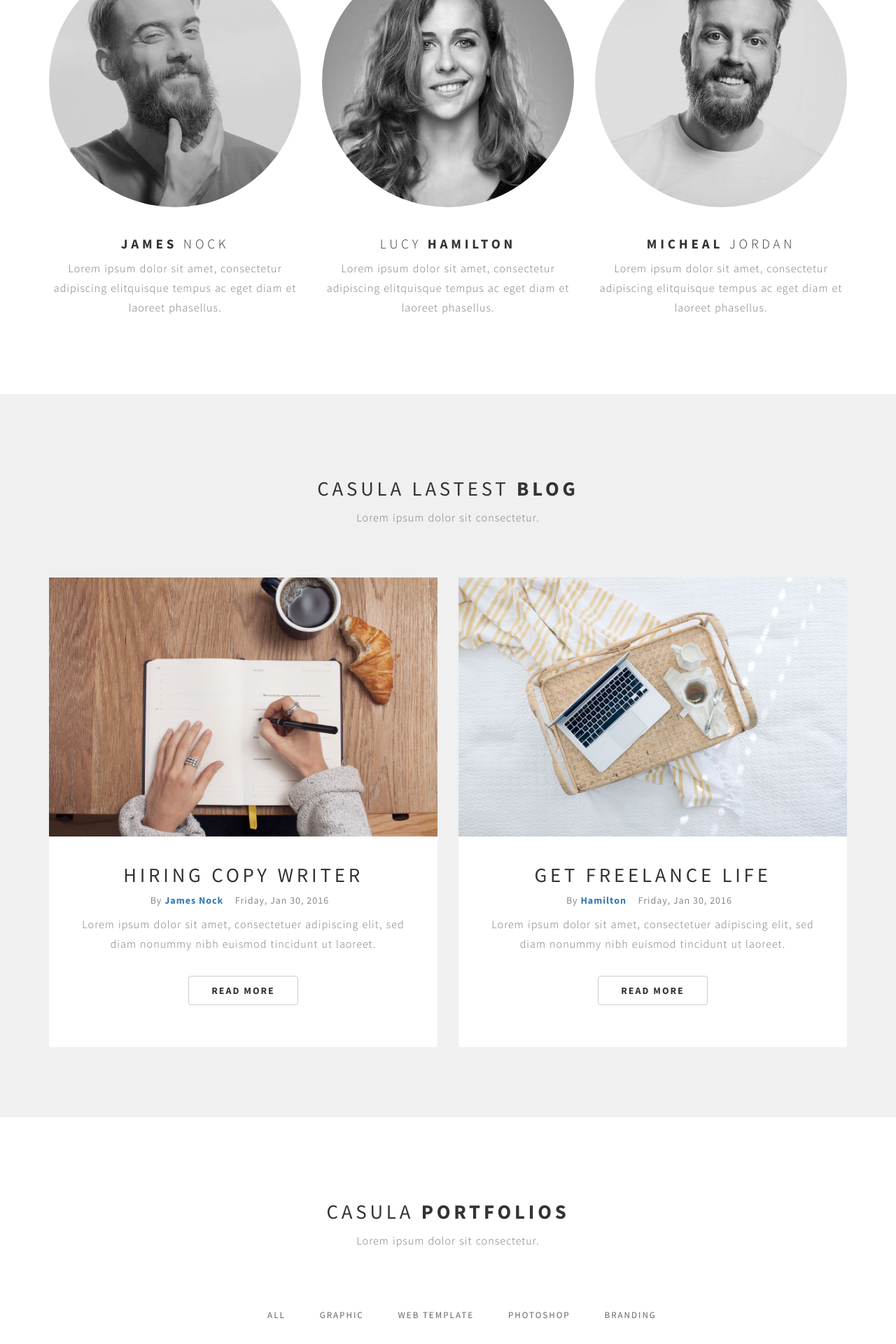
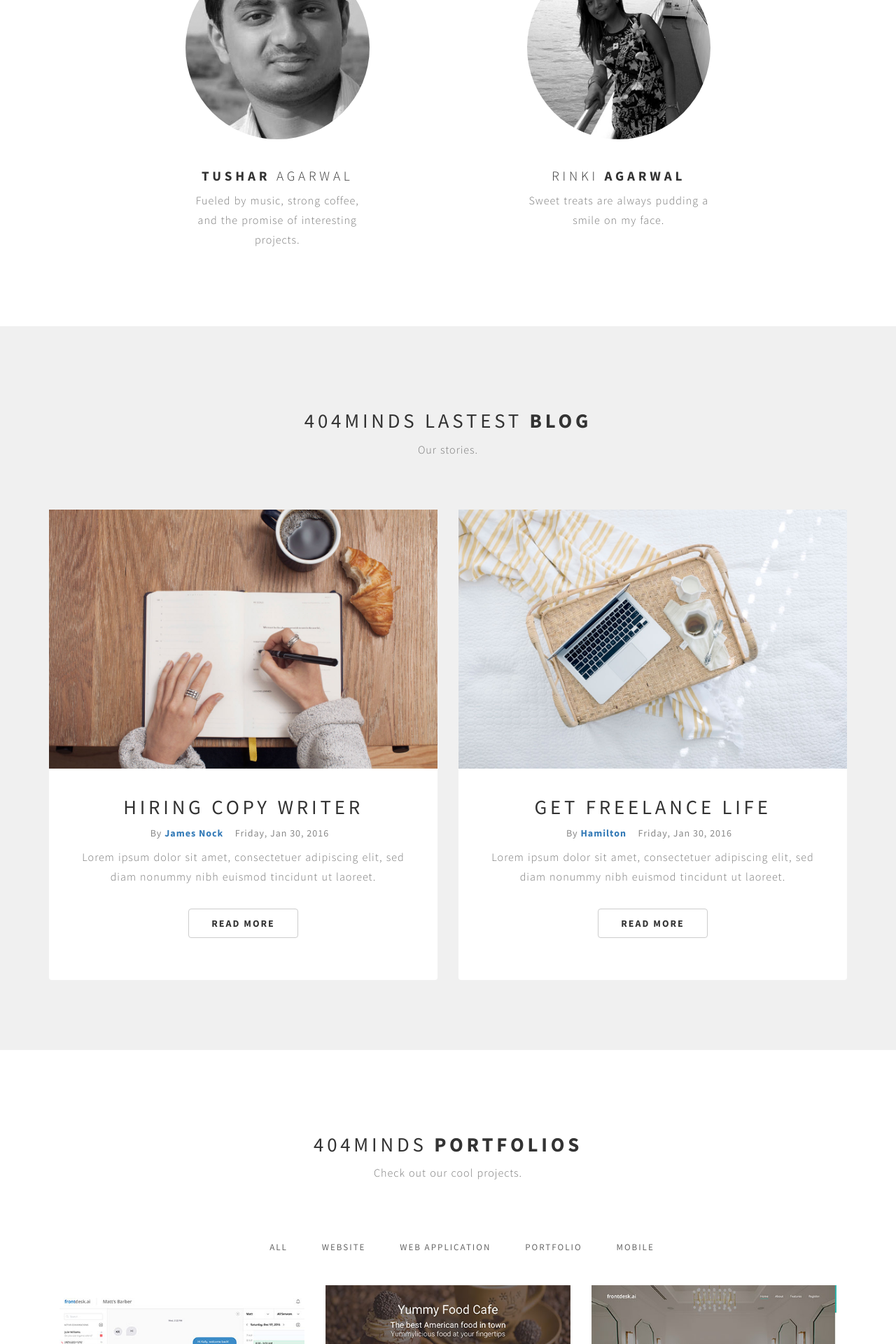
Before and after one commit to 404minds/website, a PHP site: page / in a window 1280 px wide. Shown: the part 1560-3480 px from the top of the page at 70% size. Run offline with PHP 8.4, Linux system fonts and the light colour scheme.

Commit message:
add content

```diff
--- a/public/css/style.css
+++ b/public/css/style.css
@@ -154,7 +154,6 @@ footer,
   font-size: 28px;
   font-weight: 300;
   letter-spacing: 2px;
-  text-transform: uppercase;
   line-height: 45px;
   margin: 0;
 }
@@ -728,6 +727,10 @@ footer,
   background: #444;
 }
 
+#contact textarea {
+  resize: vertical;
+}
+
 
 
 /* footer section */
--- a/public/index.html
+++ b/public/index.html
@@ -5,12 +5,13 @@
 	<meta charset="utf-8">
 	<meta http-equiv="X-UA-Compatible" content="IE=Edge">
 	<meta name="viewport" content="width=device-width, initial-scale=1">
-	<meta name="keywords" content="">
-	<meta name="description" content="">
+	<meta name="description" content="Web development and user experience consultancy specializing in targeted, rapid and standards based development. Based in Bangalore, India.">
+  <meta name="keywords" content="web development, web design, frontend, mobile applications, utility apps, react, android">
+  <meta name="author" content="Tushar Agarwal">
 
 	<!-- Site title
    ================================================== -->
-	<title>Casula - Responsive Business Template</title>
+	<title>Web development, responsive design, mobile development by 404 Minds</title>
 
 	<!-- Bootstrap CSS
    ================================================== -->
@@ -54,22 +55,22 @@
         <span class="icon icon-bar"></span>
         <span class="icon icon-bar"></span>
       </button>
-      <a href="index.html" class="navbar-brand">Ca<strong>sula</strong>.</a>
+      <a href="index.html" class="navbar-brand">404<strong>Minds</strong></a>
     </div>
     <div class="collapse navbar-collapse">
       <ul class="nav navbar-nav navbar-right">
         <li><a href="#home" class="smoothScroll">Home</a></li>
-        <li class="dropdown">
+        <!-- <li class="dropdown">
           <a href="#" class="dropdown-toggle" data-toggle="dropdown">PAGES <i class="caret"></i></a>
             <ul class="dropdown-menu dropdown-menu-left" role="menu" aria-labelledby="dLabel">
               <li><a href="404.html">404 page</a></li>
               <li><a href="comingsoon.html">Coming Soon</a></li>
               <li><a href="pricing.html">Pricing</a></li>
             </ul>
-        </li>
+        </li> -->
         <li><a href="#about" class="smoothScroll">About</a></li>
         <li><a href="#team" class="smoothScroll">Team</a></li>
-        <li><a href="#blog" class="smoothScroll">Blog</a></li>
+        <!-- <li><a href="#blog" class="smoothScroll">Blog</a></li> -->
         <li><a href="#portfolio" class="smoothScroll">Portfolio</a></li>
         <li><a href="#contact" class="smoothScroll">Contact</a></li>
       </ul>
@@ -87,8 +88,8 @@
 			<div class="col-md-offset-3 col-md-6 col-sm-offset-1 col-sm-10">
           <div class="home-thumb">
               <div class="home-item">
-                <h1 class="wow fadeIn" data-wow-delay="1.6s">hello, <strong>we are Casula</strong></h1>
-                <h3 class="wow fadeInUp" data-wow-delay="1.9s">Professinal Creative Studio</h3>
+                <h1 class="wow fadeIn" data-wow-delay="0.8s">hello, <strong>we are 404Minds</strong></h1>
+                <h3 class="wow fadeInUp" data-wow-delay="1.2s">Web Development Studio</h3>
               </div>
           </div>
 			</div>
@@ -106,7 +107,9 @@
       <div class="col-md-4 col-sm-10">
           <div class="wow fadeInUp section-title" data-wow-delay="0.6s">
             <h1>ABOUT US</h1>
-            <p>Lorem ipsum dolor sit amet, consectetur adipiscing elitquisque tempus ac eget diam et laoreet phasellus.</p>
+            <p>
+              We are a web application development team with a lean and jargon-free approach to creating great products.
+            </p>
           </div>
       </div>
 
@@ -116,7 +119,7 @@
              <span><i class="fa fa-laptop"></i></span>
           </div>
           <h2><strong>Responsive</strong> Design</h2>
-          <p>Lorem ipsum dolor sit amet, consectetur adipiscing elitquisque tempus ac eget diam et laoreet phasellus.</p>
+          <p>Make your websites accessible through varied mobile platforms, such as smartphones/tablets, and enhance customer base.</p>
         </div>
       </div>
 
@@ -126,7 +129,7 @@
             <span><i class="fa fa-clone"></i></span>
           </div>
           <h2>Pefect <strong>Pixel</strong></h2>
-          <p>Lorem ipsum dolor sit amet, consectetur adipiscing elitquisque tempus ac eget diam et laoreet phasellus.</p>
+          <p>We convert your design into hand coded, pixel perfect, cross browser compatible and W3C compliant HTML/CSS markup.</p>
         </div>
       </div>
 
@@ -143,63 +146,45 @@
       <div class="col-md-offset-3 col-md-6 col-sm-offset-1 col-sm-10">
           <div class="wow fadeInUp section-title" data-wow-delay="0.6s">
             <h1>OUR <strong>CREATIVE</strong> PEOPLE</h1>
-            <p>Lorem ipsum dolor sit consectetur.</p>
+            <p>Small team. Huge scale.</p>
           </div>
       </div>
 
       <div class="clearfix"></div>
 
-      <div class="col-md-4 col-sm-4 wow fadeInUp" data-wow-delay="1s">
+      <div class="col-md-3 col-sm-3 col-sm-offset-2 wow fadeInUp" data-wow-delay="1s">
           <div class="team-thumb">
             <img src="images/team-img1.jpg" class="img-responsive img-circle" alt="Team">
               <div class="team-overlay">
                 <div class="team-item">
-                  <h2>Designer</h2>
+                  <h2>Developer</h2>
                     <ul class="social-icon">
-                      <li><a href="#" class="fa fa-facebook"></a></li>
-                      <li><a href="#" class="fa fa-twitter"></a></li>
+                      <li><a href="https://www.linkedin.com/in/niftytushar" target="_blank" class="fa fa-linkedin"></a></li>
+                      <li><a href="https://twitter.com/niftytushar" target="_blank" class="fa fa-twitter"></a></li>
                    </ul>
                 </div>
               </div>
           </div>
 
-        <h2><strong>JAMES</strong> NOCK</h2>
-        <p>Lorem ipsum dolor sit amet, consectetur adipiscing elitquisque tempus ac eget diam et laoreet phasellus.</p>
+        <h2><strong>Tushar</strong> Agarwal</h2>
+        <p>Fueled by music, strong coffee, and the promise of interesting projects.</p>
       </div>
 
-      <div class="col-md-4 col-sm-4 wow fadeInUp" data-wow-delay="1.6s">
+      <div class="col-md-3 col-sm-3 col-sm-offset-2 wow fadeInUp" data-wow-delay="1.6s">
           <div class="team-thumb">
             <img src="images/team-img2.jpg" class="img-responsive img-circle" alt="Team">
               <div class="team-overlay">
                 <div class="team-item">
-                  <h2>Accountant</h2>
+                  <h2>Developer</h2>
                     <ul class="social-icon">
-                      <li><a href="#" class="fa fa-linkedin"></a></li>
+                      <li><a href="https://www.linkedin.com/in/niftyrinki" class="fa fa-linkedin"></a></li>
                    </ul>
                 </div>
               </div>
           </div>
 
-        <h2>LUCY <strong>HAMILTON</strong></h2>
-        <p>Lorem ipsum dolor sit amet, consectetur adipiscing elitquisque tempus ac eget diam et laoreet phasellus.</p>
-      </div>
-
-      <div class="col-md-4 col-sm-4 wow fadeInUp" data-wow-delay="1.9s">
-          <div class="team-thumb">
-            <img src="images/team-img3.jpg" class="img-responsive img-circle" alt="Team">
-              <div class="team-overlay">
-                <div class="team-item">
-                  <h2>Developer</h2>
-                    <ul class="social-icon">
-                      <li><a href="#" class="fa fa-facebook"></a></li>
-                      <li><a href="#" class="fa fa-twitter"></a></li>
-                   </ul>
-                </div>
-              </div>
-          </div>
-
-        <h2><strong>MICHEAL</strong> JORDAN</h2>
-        <p>Lorem ipsum dolor sit amet, consectetur adipiscing elitquisque tempus ac eget diam et laoreet phasellus.</p>
+        <h2>Rinki <strong>Agarwal</strong></h2>
+        <p>Sweet treats are always pudding a smile on my face.</p>
       </div>
 
     </div>
@@ -214,8 +199,8 @@
 
       <div class="col-md-offset-3 col-md-6 col-sm-offset-1 col-sm-10">
           <div class="wow fadeInUp section-title" data-wow-delay="0.6s">
-            <h1>CASULA LASTEST <strong>BLOG</strong></h1>
-            <p>Lorem ipsum dolor sit consectetur.</p>
+            <h1>404Minds LASTEST <strong>BLOG</strong></h1>
+            <p>Our stories.</p>
           </div>
       </div>
 
@@ -263,8 +248,8 @@
 
         <div class="col-md-offset-3 col-md-6 col-sm-offset-1 col-sm-10">
           <div class="wow fadeInUp section-title" data-wow-delay="0.6s">
-            <h1>CASULA <strong>PORTFOLIOS</strong></h1>
-            <p>Lorem ipsum dolor sit consectetur.</p>
+            <h1>404Minds <strong>PORTFOLIOS</strong></h1>
+            <p>Check out our cool projects.</p>
           </div>
         </div>
 
@@ -277,23 +262,23 @@
 
                   <ul class="filter-wrapper clearfix">
                            <li><a href="#" data-filter="*" class="selected opc-main-bg">All</a></li>
-                           <li><a href="#" class="opc-main-bg" data-filter=".graphic">Graphic</a></li>
-                           <li><a href="#" class="opc-main-bg" data-filter=".template">Web template</a></li>
-                           <li><a href="#" class="opc-main-bg" data-filter=".photoshop">Photoshop</a></li>
-                        <li><a href="#" class="opc-main-bg" data-filter=".branding">Branding</a></li>
+                           <li><a href="#" class="opc-main-bg" data-filter=".website">Website</a></li>
+                           <li><a href="#" class="opc-main-bg" data-filter=".webapp">Web Application</a></li>
+                           <li><a href="#" class="opc-main-bg" data-filter=".portfolio">Portfolio</a></li>
+                        <li><a href="#" class="opc-main-bg" data-filter=".mobile">Mobile</a></li>
                         </ul>
 
                         <!-- iso box section -->
                         <div class="iso-box-section wow fadeInUp" data-wow-delay="1s">
                            <div class="iso-box-wrapper col4-iso-box">
 
-                              <div class="iso-box graphic photoshop branding col-md-4 col-sm-6">
+                              <div class="iso-box website webapp col-md-4 col-sm-6">
                                  <div class="portfolio-thumb">
                                   <a href="single-project.html">
-                                    <img src="images/portfolio-img1.jpg" class="img-responsive" alt="Portfolio">
+                                    <img src="images/portfolio-img1.jpg" class="img-responsive" alt="Frontdesk.ai - Trainer">
                                        <div class="portfolio-overlay">
                                           <div class="portfolio-item">
-                                              <h2>Project Name</h2>
+                                              <h2>Frontdesk.ai - Trainer</h2>
                                               <p>Lorem ipsum dolor sit consectetur.</p>
                                           </div>
                                        </div>
@@ -301,13 +286,13 @@
                                  </div>
                               </div>
 
-                              <div class="iso-box graphic template branding col-md-4 col-sm-6">
+                              <div class="iso-box webapp mobile website col-md-4 col-sm-6">
                                  <div class="portfolio-thumb">
                                   <a href="single-project.html">
-                                    <img src="images/portfolio-img2.jpg" class="img-responsive" alt="Portfolio">
+                                    <img src="images/portfolio-img2.jpg" class="img-responsive" alt="Waitr">
                                        <div class="portfolio-overlay">
                                           <div class="portfolio-item">
-                                              <h2>Project Name</h2>
+                                              <h2>Waitr</h2>
                                               <p>Lorem ipsum dolor sit consectetur.</p>
                                           </div>
                                        </div>
@@ -315,13 +300,13 @@
                                  </div>
                               </div>
 
-                              <div class="iso-box template graphic col-md-4 col-sm-6">
+                              <div class="iso-box website col-md-4 col-sm-6">
                                  <div class="portfolio-thumb">
                                   <a href="single-project.html">
                                     <img src="images/portfolio-img3.jpg" class="img-responsive" alt="Portfolio">
                                        <div class="portfolio-overlay">
                                           <div class="portfolio-item">
-                                              <h2>Project Name</h2>
+                                              <h2>Frontdesk.ai - Website</h2>
                                               <p>Lorem ipsum dolor sit consectetur.</p>
                                           </div>
                                        </div>
@@ -329,13 +314,13 @@
                                  </div>
                               </div>
 
-                              <div class="iso-box graphic template col-md-4 col-sm-6">
+                              <div class="iso-box webapp website col-md-4 col-sm-6">
                                  <div class="portfolio-thumb">
                                   <a href="single-project.html">
                                     <img src="images/portfolio-img4.jpg" class="img-responsive" alt="Portfolio">
                                        <div class="portfolio-overlay">
                                           <div class="portfolio-item">
-                                              <h2>Project Name</h2>
+                                              <h2>Frontdesk.ai - Dashboard</h2>
                                               <p>Lorem ipsum dolor sit consectetur.</p>
                                           </div>
                                        </div>
@@ -343,13 +328,13 @@
                                  </div>
                               </div>
 
-                              <div class="iso-box photoshop branding col-md-4 col-sm-6">
+                              <div class="iso-box mobile col-md-4 col-sm-6">
                                  <div class="portfolio-thumb">
                                   <a href="single-project.html">
-                                    <img src="images/portfolio-img5.jpg" class="img-responsive" alt="Portfolio">
+                                    <img src="images/portfolio-img5.jpg" class="img-responsive" alt="Helpingo">
                                        <div class="portfolio-overlay">
                                           <div class="portfolio-item">
-                                              <h2>Project Name</h2>
+                                              <h2>Helpingo</h2>
                                               <p>Lorem ipsum dolor sit consectetur.</p>
                                           </div>
                                        </div>
@@ -357,13 +342,55 @@
                                  </div>
                               </div>
 
-                              <div class="iso-box graphic branding col-md-4 col-sm-6">
+                              <div class="iso-box website portfolio col-md-4 col-sm-6">
                                  <div class="portfolio-thumb">
                                   <a href="single-project.html">
-                                    <img src="images/portfolio-img6.jpg" class="img-responsive" alt="Portfolio">
+                                    <img src="images/portfolio-img6.jpg" class="img-responsive" alt="Academic Pathways">
                                        <div class="portfolio-overlay">
                                           <div class="portfolio-item">
-                                              <h2>Project Name</h2>
+                                              <h2>Academic Pathways</h2>
+                                              <p>Lorem ipsum dolor sit consectetur.</p>
+                                          </div>
+                                       </div>
+                                  </a>
+                                 </div>
+                              </div>
+
+                              <div class="iso-box webapp website col-md-4 col-sm-6">
+                                 <div class="portfolio-thumb">
+                                  <a href="single-project.html">
+                                    <img src="images/portfolio-img7.jpg" class="img-responsive" alt="Photovisi">
+                                       <div class="portfolio-overlay">
+                                          <div class="portfolio-item">
+                                              <h2>Photovisi</h2>
+                                              <p>Lorem ipsum dolor sit consectetur.</p>
+                                          </div>
+                                       </div>
+                                  </a>
+                                 </div>
+                              </div>
+
+                              <div class="iso-box portfolio website col-md-4 col-sm-6">
+                                 <div class="portfolio-thumb">
+                                  <a href="single-project.html">
+                                    <img src="images/portfolio-img8.jpg" class="img-responsive" alt="Chinky's Portfolio">
+                                       <div class="portfolio-overlay">
+                                          <div class="portfolio-item">
+                                              <h2>Chinky's Portfolio</h2>
+                                              <p>Lorem ipsum dolor sit consectetur.</p>
+                                          </div>
+                                       </div>
+                                  </a>
+                                 </div>
+                              </div>
+
+                              <div class="iso-box webapp website col-md-4 col-sm-6">
+                                 <div class="portfolio-thumb">
+                                  <a href="single-project.html">
+                                    <img src="images/portfolio-img9.jpg" class="img-responsive" alt="Roadmojo">
+                                       <div class="portfolio-overlay">
+                                          <div class="portfolio-item">
+                                              <h2>Roadmojo</h2>
                                               <p>Lorem ipsum dolor sit consectetur.</p>
                                           </div>
                                        </div>
@@ -391,7 +418,7 @@
           <div class="col-md-offset-3 col-md-6 col-sm-offset-1 col-sm-10">
             <div class="wow fadeInUp section-title text-center" data-wow-delay="0.6s">
               <h1>GET <strong>IN TOUCH WITH US</strong></h1>
-              <p>Lorem ipsum dolor sit consectetur.</p>
+              <p>There’s nothing we like more than rolling up our sleeves and starting a brand new project.</p>
             </div>
           </div>
 
@@ -401,13 +428,13 @@
             <h2>Contact Detail</h2>
             <ul class="contact-detail">
               <li>
-                <p><i class="fa fa-home"></i> 1355 Market Street, Suite 900 San Francisco, CA 94103 United States</p>
+                <p><i class="fa fa-home"></i> Koramangala, Bangalore - India</p>
               </li>
+              <!-- <li>
+                <p><i class="fa fa-phone"></i> 001 2023432834 / 0234 20342342</p>
+              </li> -->
               <li>
-                <p><i class="fa fa-phone"></i> 001 2023432834 / 0234 20342342</p>
-              </li>
-              <li>
-                <p><i class="fa fa-envelope-o"></i> hello@casulastudio.co</p>
+                <p><i class="fa fa-envelope-o"></i> info@404minds.com</p>
               </li>
             </ul>
           </div>
@@ -437,13 +464,13 @@
 		<div class="row">
 
 			<div class="col-md-12 col-sm-12">
-				<p class="wow fadeInUp"  data-wow-delay="0.6s" >Copyright © 2016 Casula Studio | All Rights Reserved.</p>
-				<ul class="social-icon wow fadeInUp"  data-wow-delay="0.9s">
+				<p class="wow fadeInUp"  data-wow-delay="0.6s" >Copyright © 2017 404Minds | All Rights Reserved.</p>
+				<ul class="social-icon wow fadeInUp"  data-wow-delay="0.6s">
 					<li><a href="#" class="fa fa-facebook"></a></li>
 					<li><a href="#" class="fa fa-twitter"></a></li>
-					<li><a href="#" class="fa fa-dribbble"></a></li>
-					<li><a href="#" class="fa fa-behance"></a></li>
-					<li><a href="#" class="fa fa-google-plus"></a></li>
+					<!-- <li><a href="#" class="fa fa-dribbble"></a></li> -->
+					<!-- <li><a href="#" class="fa fa-behance"></a></li> -->
+					<!-- <li><a href="#" class="fa fa-google-plus"></a></li> -->
 				</ul>
 			</div>
 
```
Also changed, not shown: public/images/portfolio-img1.jpg, public/images/portfolio-img2.jpg, public/images/portfolio-img3.jpg, public/images/portfolio-img5.jpg, public/images/portfolio-img6.jpg, public/images/portfolio-img7.jpg (added), public/images/portfolio-img8.jpg (added), public/images/portfolio-img9.jpg (added), public/images/team-img1.jpg, public/images/team-img2.jpg.
